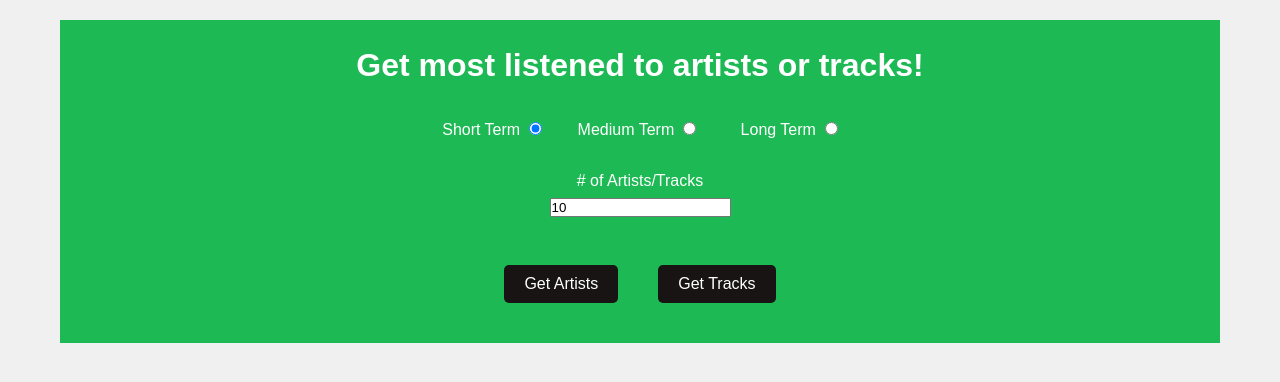
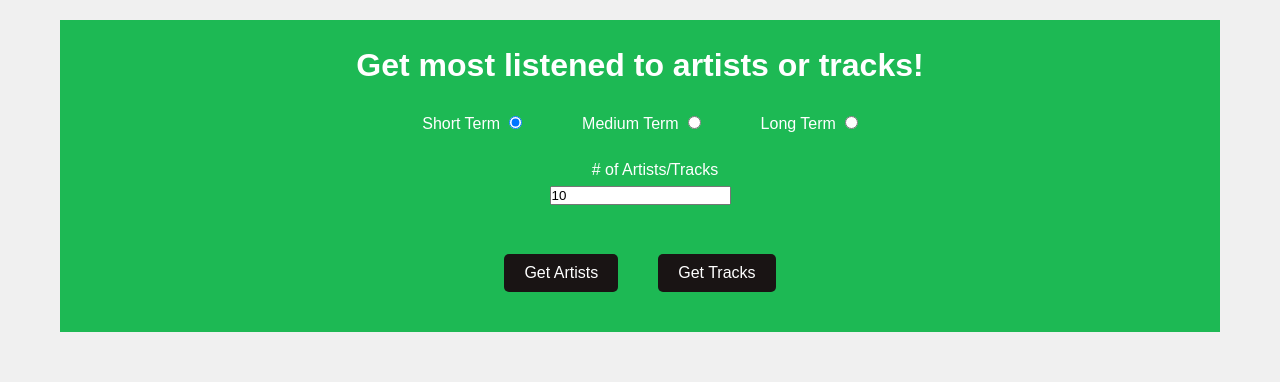
Before and after one commit to masashiyo/MusicRecFrontEnd, a React (Vite) app: page /songRecommendation in a window 1280 px wide. Shown: the top 382 px of the page. Built offline with nearby package versions, Linux system fonts and the light colour scheme.

Commit message:
fixed more styling and format for top songs and artist page

```diff
--- a/src/index.css
+++ b/src/index.css
@@ -94,3 +94,11 @@ header {
   font-size: 16px;
   color: #666;
 }
+
+.trackAndArtistNumber {
+  margin: 20px;
+}
+
+label {
+  margin: 30px;
+}
--- a/src/pages/TopSongsAndArtists.jsx
+++ b/src/pages/TopSongsAndArtists.jsx
@@ -92,22 +92,19 @@ const TopTracksAndArtists = () => {
     <div className="container">
       <header className="header">
         <h1 className="title">Get most listened to artists or tracks!</h1>
-        <br></br>
-        <div>
-
+        <div className="trackAndArtistNumber">
           <label>Short Term&nbsp;&nbsp;
-            <input type="radio" id="shortTerm" name="term" value="short_term" checked={selectedTerm === 'short_term'} onChange={handleTermChange}></input>&nbsp;&nbsp;&nbsp;&nbsp;&nbsp;&nbsp;&nbsp;&nbsp;
+            <input type="radio" id="shortTerm" name="term" value="short_term" checked={selectedTerm === 'short_term'} onChange={handleTermChange}></input>
           </label>
 
           <label>Medium Term&nbsp;&nbsp;
-            <input type="radio" id="mediumTerm" name="term" value="medium_term" checked={selectedTerm === 'medium_term'} onChange={handleTermChange}></input>&nbsp;&nbsp;&nbsp;&nbsp;&nbsp;&nbsp;&nbsp;&nbsp;&nbsp;&nbsp;
+            <input type="radio" id="mediumTerm" name="term" value="medium_term" checked={selectedTerm === 'medium_term'} onChange={handleTermChange}></input>
           </label>
 
           <label>Long Term&nbsp;&nbsp;
             <input type="radio" id="longTerm" name="term" value="long_term" checked={selectedTerm === 'long_term'} onChange={handleTermChange}></input>
           </label>
-
-        </div><br></br>
+        </div>
         <label># of Artists/Tracks
           <div>
             <input type="text" id="number" onChange={handleNumberChange} value={number}></input>
@@ -117,7 +114,7 @@ const TopTracksAndArtists = () => {
         <button className="button" onClick={getTopTracks}>Get Tracks</button>
       </header>
       <div className="artist-section">
-        <h2 className="artist-title">{currentButtonClicked}</h2>
+        <h1 className="artist-title">{!fetching ? currentButtonClicked : ""}</h1>
         <div className="artist-list">
           {fetching ? <h1>Loading...</h1>
               :
```
